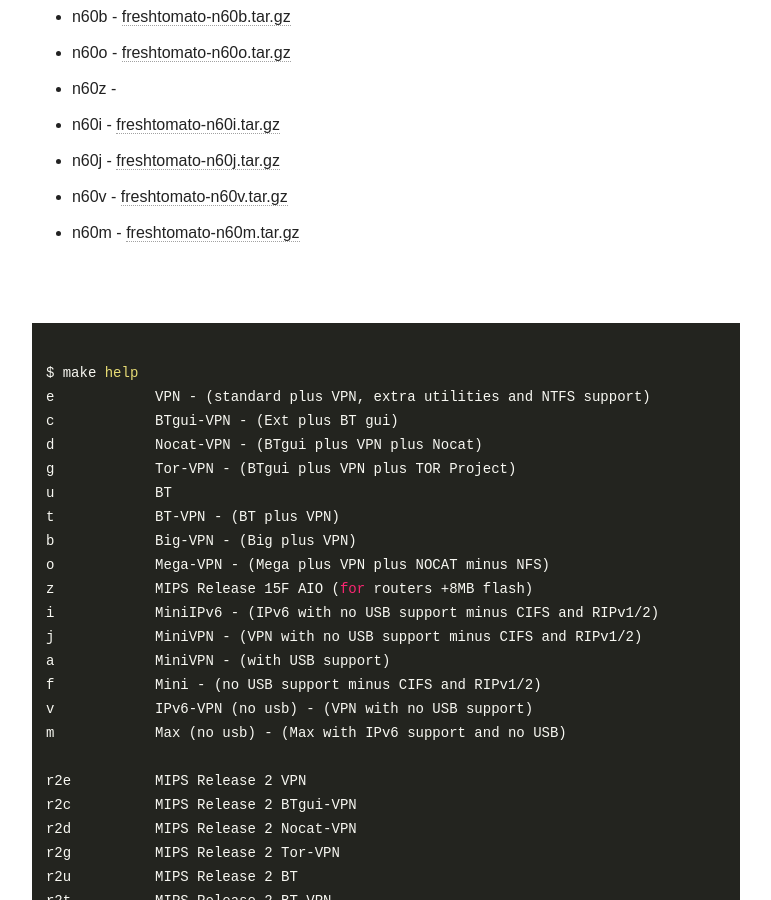
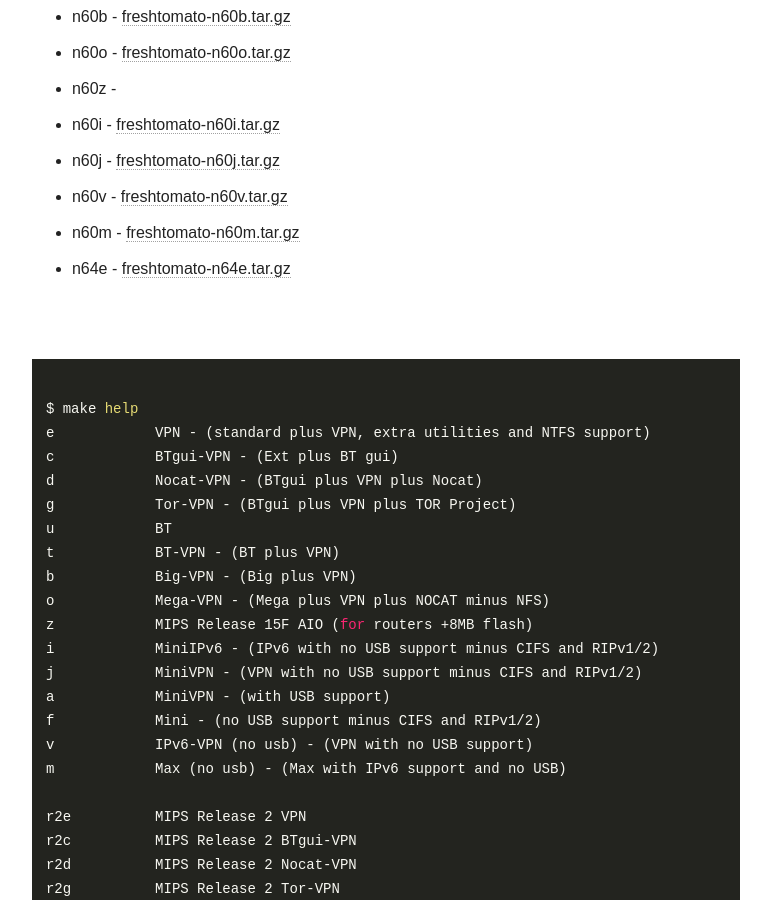
Before and after one commit to oglopss/freshtomato-mips-ci-jekyll, a Jekyll site: the page built from index.html, in a window 1280 px wide and 900 px high, scrolled down 1351 px. Shown: the whole window, without its empty margins (254-1025 px from the left). Built offline with Jekyll 4.4.1, drawn with Linux system fonts in a browser that asks for light colours; nearby versions of some CDN libraries.

Commit message:
Travis build 16 n64e pushed to gh-pages

```diff
--- a/_data/ss.yml
+++ b/_data/ss.yml
@@ -27,3 +27,4 @@
   - 0022 n60o freshtomato-n60o.tar.gz
   - 0026 n60v freshtomato-n60v.tar.gz
   - 0027 n60m freshtomato-n60m.tar.gz
+  - 0028 n64e freshtomato-n64e.tar.gz
```
